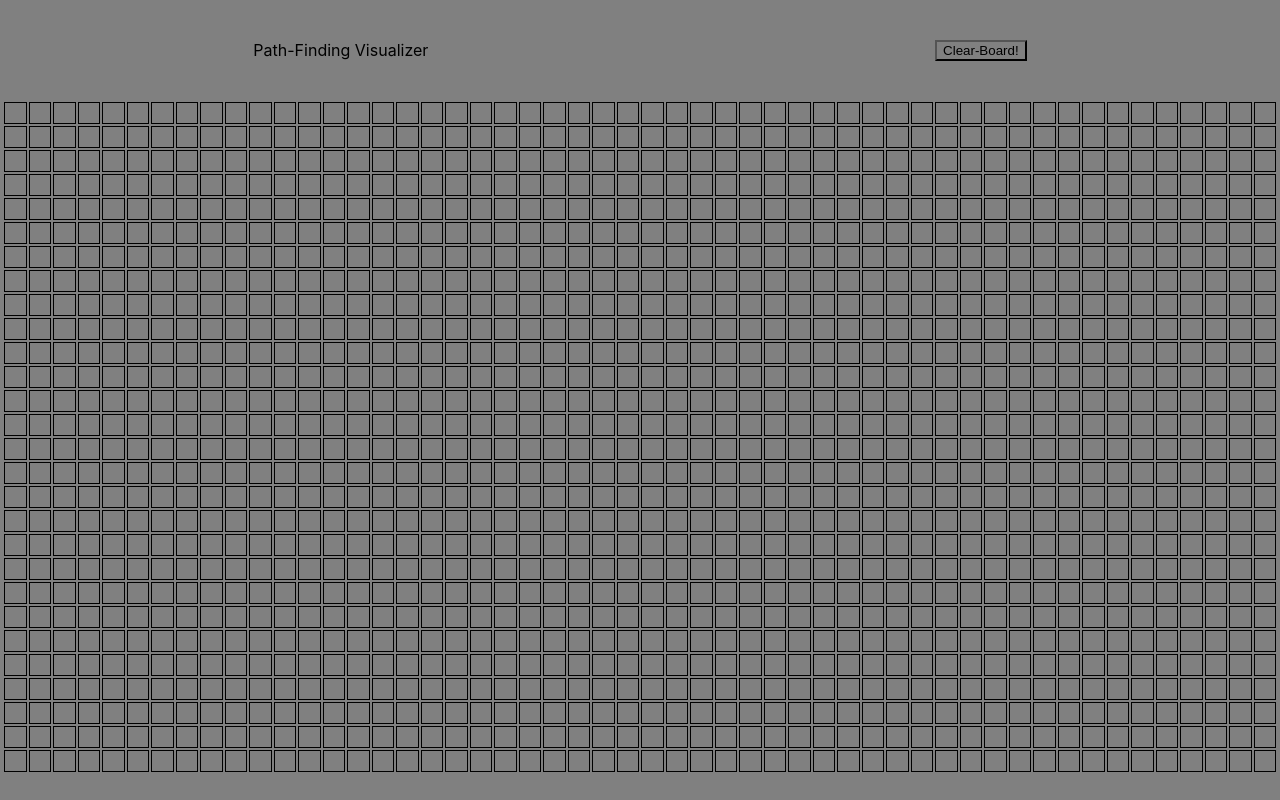
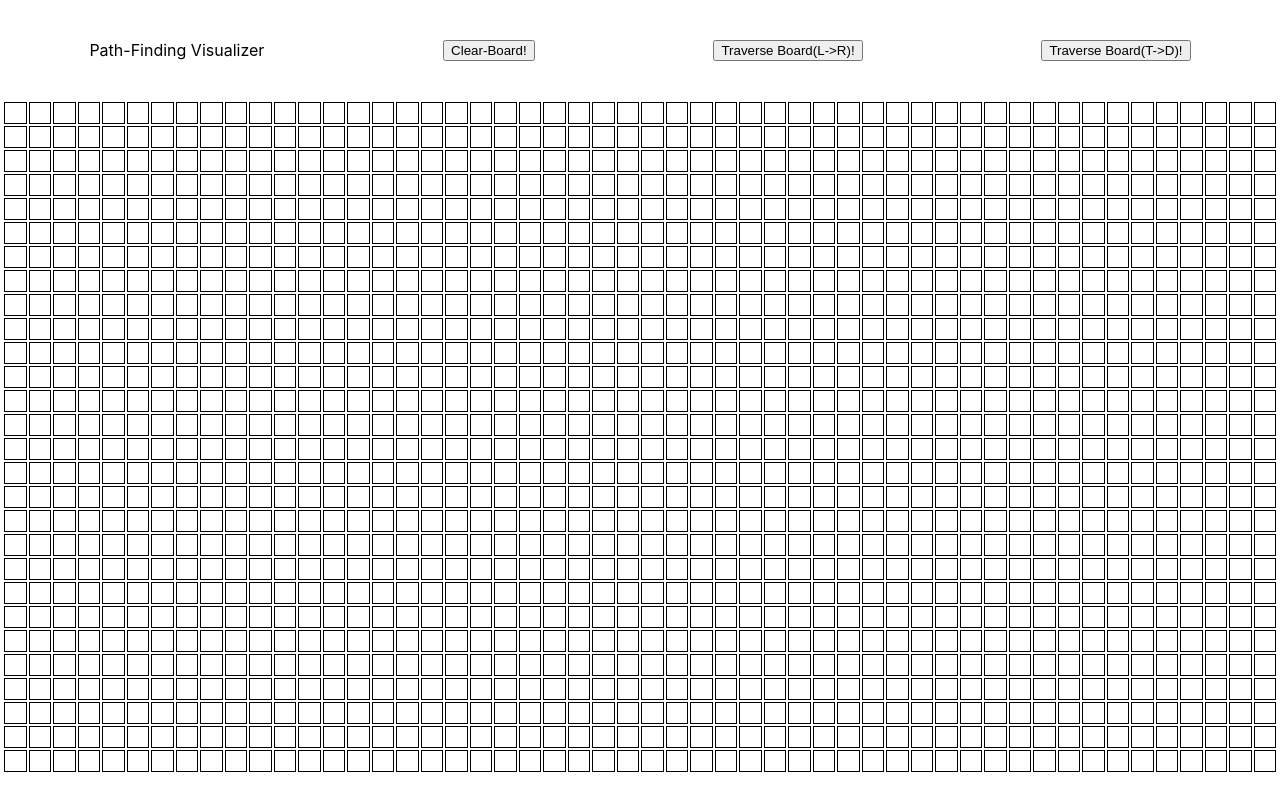
Before and after one commit to Akhil-Reddy-Challa/Path-Finding-Visualizer, a React (Create React App) app: page / in a window 1280 px wide. Built offline with nearby package versions, Linux system fonts and the light colour scheme.

Commit message:
implemented  ToptoDown & LeftToRight traversals

```diff
--- a/src/board/Board.jsx
+++ b/src/board/Board.jsx
@@ -9,12 +9,9 @@ class Board extends Component {
     };
   }
   clearAll = () => {
-    //console.log("here", document.getElementById("0"));
     for (let i = 0; i < rows_count; i++) {
       for (let j = 0; j < columns_count; j++) {
-        let node = i.toString() + "," + j.toString();
-        //console.log(node);
-        let table_data = document.getElementById(node);
+        let table_data = document.getElementById([i, j]);
         table_data.setAttribute("class", "box");
       }
     }
@@ -41,13 +38,71 @@ class Board extends Component {
       grid_array[node[0]][node[1]] = 1;
     }
   };
+  sleep = (milliseconds) => {
+    return new Promise((resolve) => setTimeout(resolve, milliseconds));
+  };
+  //Usage: await this.sleep(timeToPause);
+  traverseBoardFromLeftToRight = async () => {
+    //Clear Board once
+    this.clearAll();
+    var j = 0;
+    for (var i = 0; i < rows_count; i++) {
+      if (i % 2 === 0) {
+        for (j = 0; j < columns_count; j++) {
+          //console.log("color node(i,j)", i, j);
+          let table_data = document.getElementById([i, j]);
+          table_data.setAttribute("class", "colorfulBox");
+          await this.sleep(5);
+        }
+      } else {
+        for (j = columns_count - 1; j >= 0; j--) {
+          //console.log("color node(i,j)", i, j);
+          let table_data = document.getElementById([i, j]);
+          table_data.setAttribute("class", "colorfulBox");
+          await this.sleep(5);
+        }
+      }
+    }
+    //After Coloring, await for 2.5 seconds and clear the Board
+    await this.sleep(2500);
+    this.clearAll();
+  };
+  traverseBoardFromTopToBottom = async () => {
+    //Clear Board once
+    this.clearAll();
+    var j = 0;
+    for (var i = 0; i < columns_count; i++) {
+      if (i % 2 === 0) {
+        for (j = 0; j < rows_count; j++) {
+          //console.log("color node(i,j)", i, j);
+          let table_data = document.getElementById([j, i]);
+          table_data.setAttribute("class", "colorfulBox");
+          await this.sleep(1);
+        }
+      } else {
+        for (j = rows_count - 1; j >= 0; j--) {
+          //console.log("color node(i,j)", i, j);
+          let table_data = document.getElementById([j, i]);
+          table_data.setAttribute("class", "colorfulBox");
+          await this.sleep(1);
+        }
+      }
+    }
+    //After Coloring, await for 2.5 seconds and clear the Board
+    await this.sleep(2500);
+    this.clearAll();
+  };
   render() {
     return (
       <div>
         <div className="header_box">
           <p>Path-Finding Visualizer</p>
-          <button className="cta" onClick={() => this.clearAll()}>
-            Clear-Board!
+          <button onClick={() => this.clearAll()}>Clear-Board!</button>
+          <button onClick={() => this.traverseBoardFromLeftToRight()}>
+            Traverse Board(L->R)!
+          </button>
+          <button onClick={() => this.traverseBoardFromTopToBottom()}>
+            Traverse Board(T->D)!
           </button>
         </div>
         <div className="container">
--- a/src/board/cssFiles/css_for_board.css
+++ b/src/board/cssFiles/css_for_board.css
@@ -1,5 +1,5 @@
 * {
-  background-color: gray;
+  /* background-color: gray; */
 }
 .container {
   margin-left: 2px;
```
